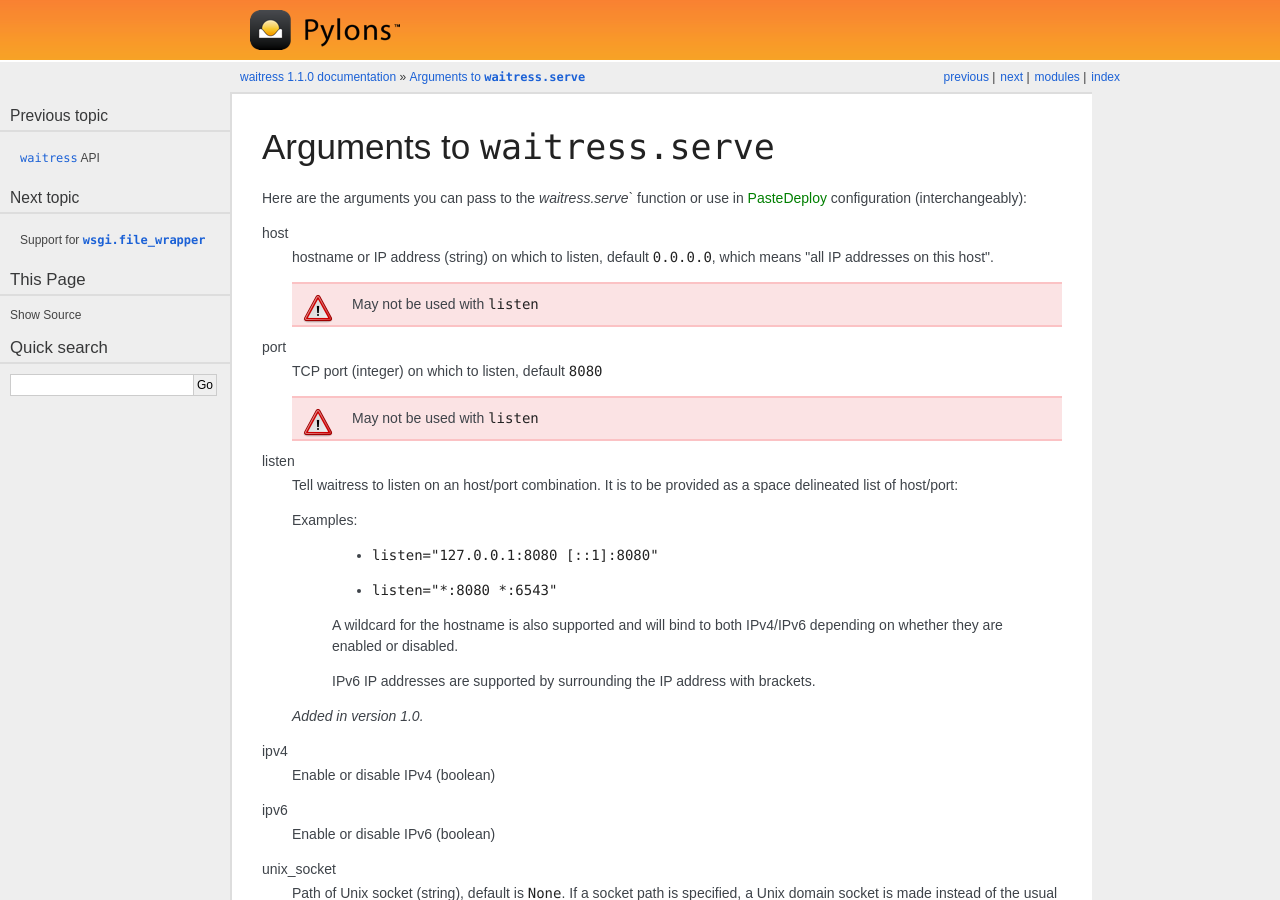
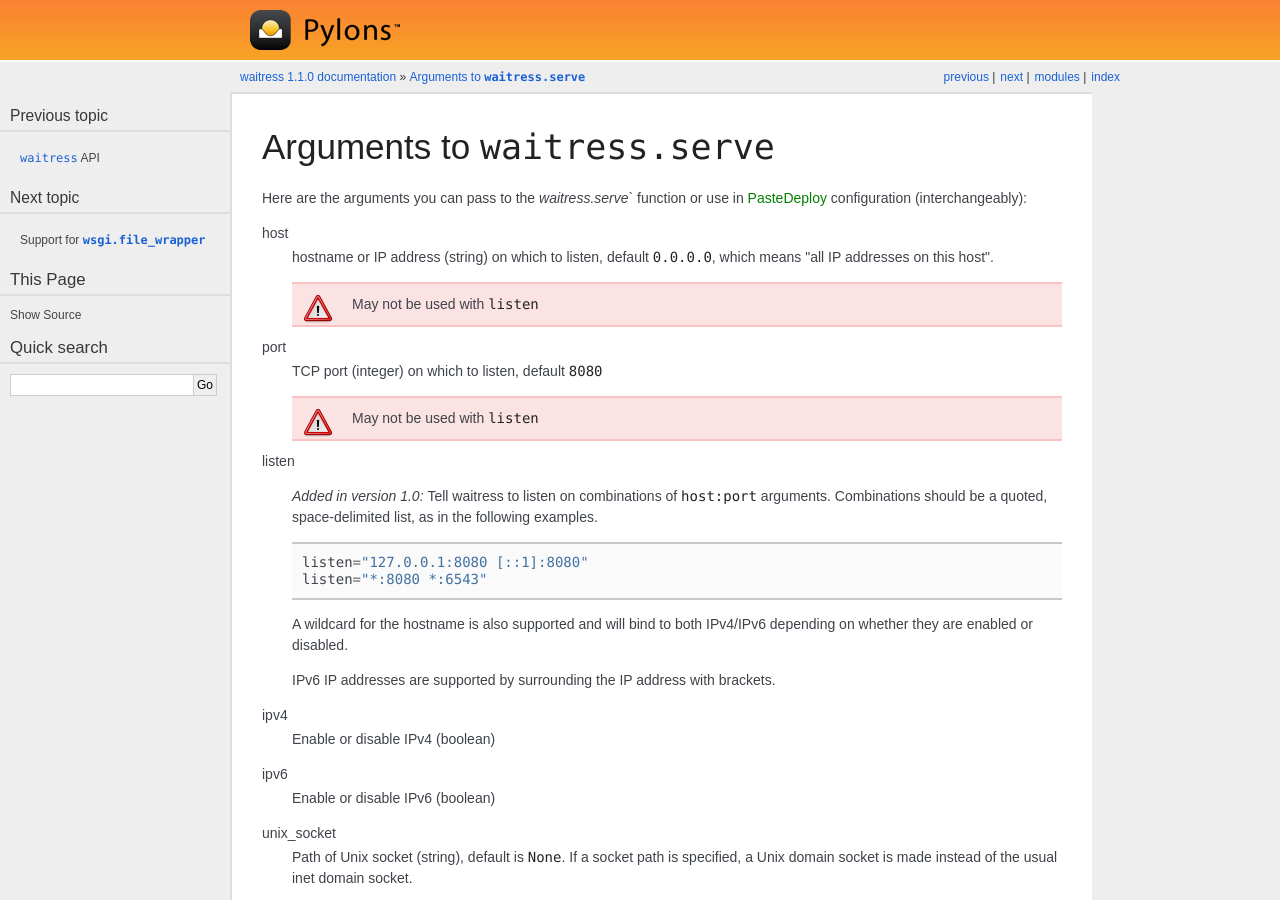
Before and after one commit to Pylons/waitress, a Sphinx documentation site: the page built from docs/arguments.rst, in a window 1280 px wide and 900 px high. Built offline with Sphinx 7.4.7, drawn with Linux system fonts in a browser that asks for light colours; some web fonts are replaced.

```diff
--- a/docs/arguments.rst
+++ b/docs/arguments.rst
@@ -20,20 +20,19 @@ port
         May not be used with ``listen``
 
 listen
-    Tell waitress to listen on an host/port combination. It is to be provided
-    as a space delineated list of host/port:
+    .. versionadded:: 1.0
+        Tell waitress to listen on combinations of ``host:port`` arguments.
+        Combinations should be a quoted, space-delimited list, as in the following examples.
 
-    Examples:
+        .. code-block:: python
 
-        - ``listen="127.0.0.1:8080 [::1]:8080"``
-        - ``listen="*:8080 *:6543"``
+            listen="127.0.0.1:8080 [::1]:8080"
+            listen="*:8080 *:6543"
 
-	A wildcard for the hostname is also supported and will bind to both
-	IPv4/IPv6 depending on whether they are enabled or disabled.
+        A wildcard for the hostname is also supported and will bind to both
+        IPv4/IPv6 depending on whether they are enabled or disabled.
 
-	IPv6 IP addresses are supported by surrounding the IP address with brackets.
-
-    .. versionadded:: 1.0
+        IPv6 IP addresses are supported by surrounding the IP address with brackets.
 
 ipv4
     Enable or disable IPv4 (boolean)
```
